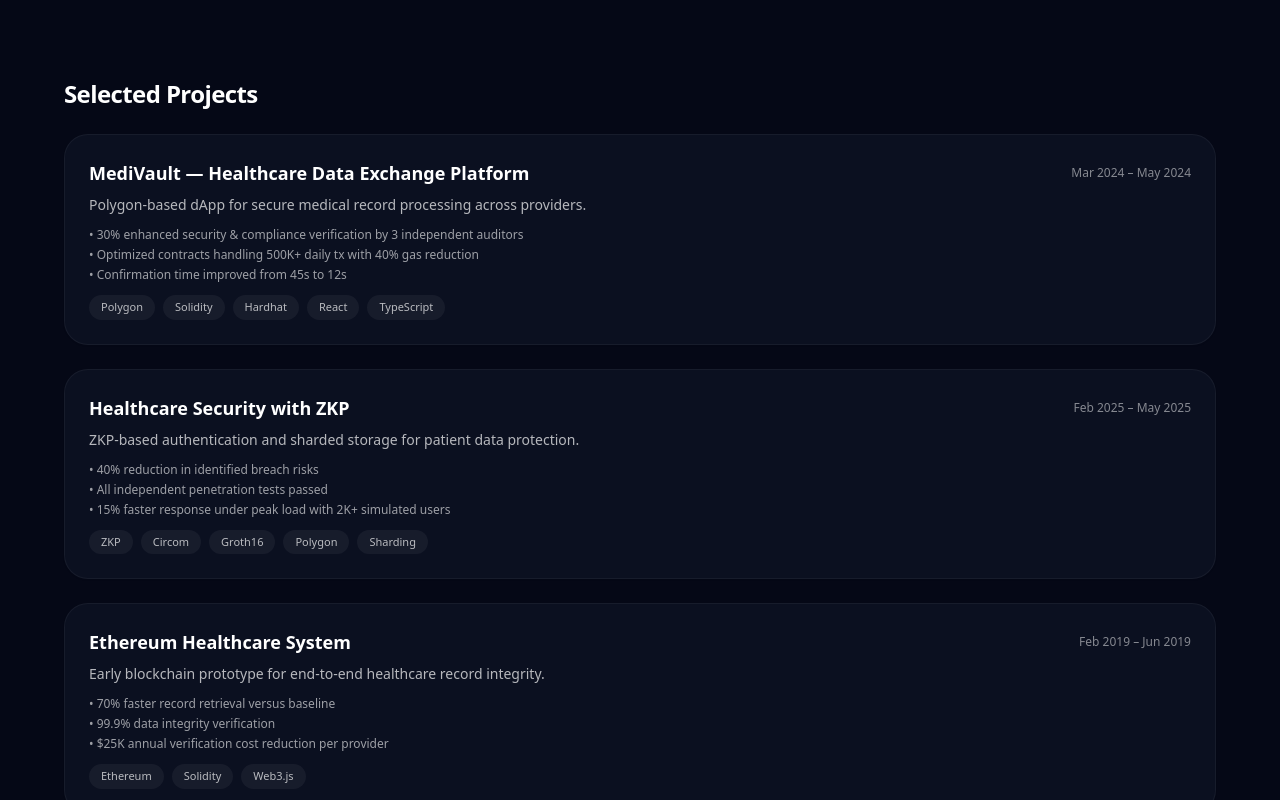
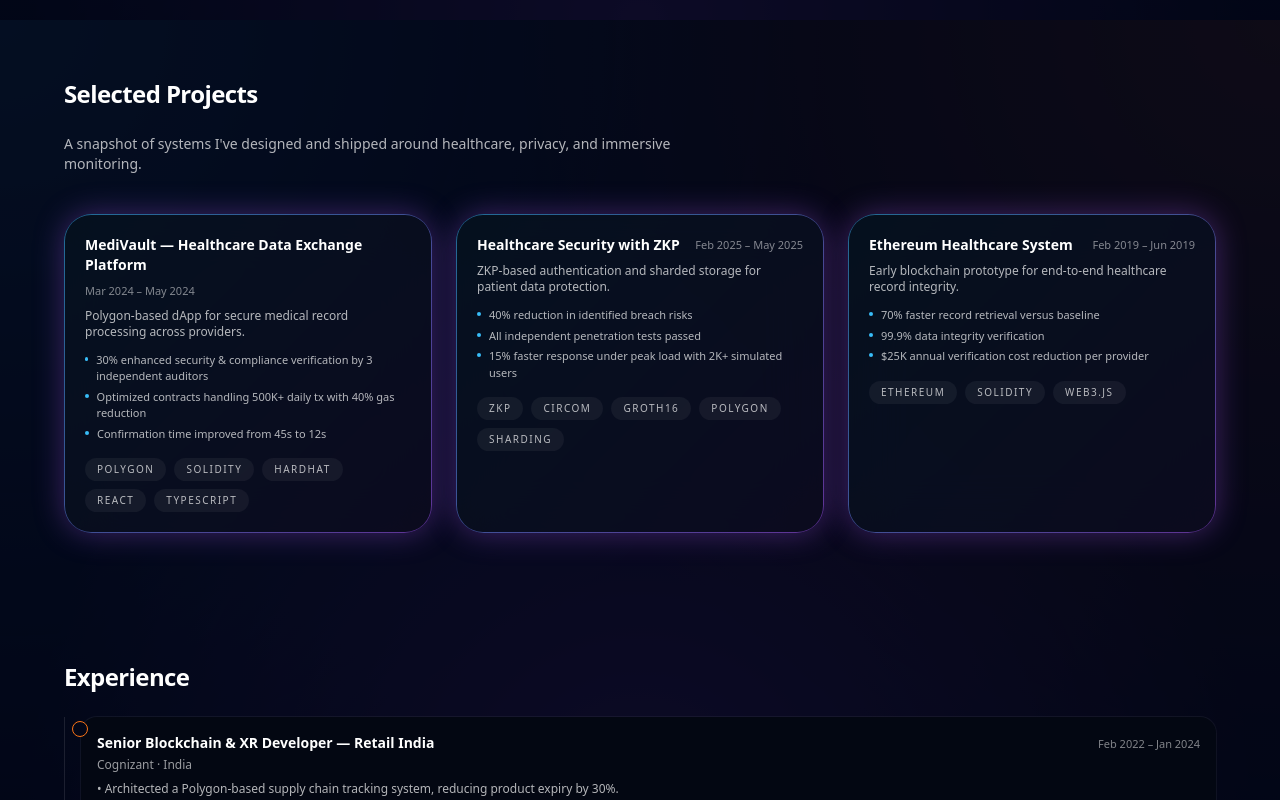
Before and after one commit to Maheshsiddu29/zk-city-portfolio, a React (Vite) app in the folder zk-city-portfolio/: page / in a window 1280 px wide. Shown: the part 1580-2380 px from the top of the page. Built offline with nearby package versions, Linux system fonts and the light colour scheme.

Commit message:
css changes

```diff
--- a/zk-city-portfolio/src/App.tsx
+++ b/zk-city-portfolio/src/App.tsx
@@ -9,7 +9,7 @@ import { Contact } from "./components/Contact";
 
 const App: React.FC = () => {
   return (
-    <div className="min-h-screen bg-bg text-white">
+    <div className="min-h-screen bg-bg/80 text-white">
       <Navbar />
       <main>
         <Hero />
@@ -19,10 +19,49 @@ const App: React.FC = () => {
         <Skills />
         <Contact />
       </main>
-      <footer className="border-t border-white/5 py-6 text-center text-xs text-white/50">
-        © {new Date().getFullYear()} Sai Mahesh Sure. Built with React ·
-        TypeScript · Tailwind.
+            <footer className="mt-10 border-t border-white/5 bg-footer-gradient/90 px-4 py-10">
+        <div className="mx-auto flex max-w-5xl flex-col items-center gap-6 text-center">
+          <div>
+            <p className="text-xs font-semibold uppercase tracking-[0.35em] text-white/60">
+              Join the movement
+            </p>
+            <h2 className="mt-3 text-3xl font-semibold tracking-tight text-white sm:text-4xl">
+              Build the next wave of secure,{" "}
+              <span className="bg-gradient-to-r from-accent2 via-accentPurple to-accent bg-clip-text text-transparent">
+                privacy-first
+              </span>{" "}
+              apps.
+            </h2>
+            <p className="mt-3 max-w-2xl text-sm text-white/70">
+              I&apos;m looking for teams who care about strong engineering,
+              cryptography, and delightful user experiences. If that&apos;s you,
+              let&apos;s talk about what we can build together.
+            </p>
+          </div>
+
+          <div className="flex flex-wrap justify-center gap-4">
+            <a
+              href="mailto:saimaheshsure29@gmail.com"
+              className="rounded-full bg-gradient-to-r from-accent2 via-accentPurple to-accent px-8 py-3 text-sm font-medium text-white shadow-glow transition hover:shadow-glow-soft"
+            >
+              See in action — contact me
+            </a>
+            <a
+              href="/Sai_Mahesh_resume.pdf"
+              target="_blank"
+              className="rounded-full border border-white/20 bg-surface/80 px-8 py-3 text-sm font-medium text-white/80 backdrop-blur-md transition hover:border-white/50 hover:text-white"
+            >
+              Download resume
+            </a>
+          </div>
+
+          <div className="mt-4 text-[11px] text-white/50">
+            © {new Date().getFullYear()} Sai Mahesh Sure · Built with React,
+            TypeScript & Tailwind. Made with passion and way too much coffee.
+          </div>
+        </div>
       </footer>
+
     </div>
   );
 };
--- a/zk-city-portfolio/src/components/Hero.tsx
+++ b/zk-city-portfolio/src/components/Hero.tsx
@@ -9,9 +9,9 @@ export const Hero: React.FC = () => {
 
   return (
     <section
-      id="about"
-      className="flex min-h-screen items-center bg-gradient-to-b from-bg via-bg to-surfaceSoft px-4 pt-24"
-    >
+    id="about"
+    className="flex min-h-screen items-center bg-app-gradient px-4 pt-24"
+  >
       <div className="mx-auto grid max-w-6xl gap-10 md:grid-cols-[3fr,2fr] md:items-center">
         {/* Left: text */}
         <div className="space-y-6">
--- a/zk-city-portfolio/src/components/Projects.tsx
+++ b/zk-city-portfolio/src/components/Projects.tsx
@@ -18,9 +18,9 @@ const projects: Project[] = [
     metrics: [
       "30% enhanced security & compliance verification by 3 independent auditors",
       "Optimized contracts handling 500K+ daily tx with 40% gas reduction",
-      "Confirmation time improved from 45s to 12s",
+      "Confirmation time improved from 45s to 12s"
     ],
-    tech: ["Polygon", "Solidity", "Hardhat", "React", "TypeScript"],
+    tech: ["Polygon", "Solidity", "Hardhat", "React", "TypeScript"]
   },
   {
     title: "Healthcare Security with ZKP",
@@ -30,9 +30,9 @@ const projects: Project[] = [
     metrics: [
       "40% reduction in identified breach risks",
       "All independent penetration tests passed",
-      "15% faster response under peak load with 2K+ simulated users",
+      "15% faster response under peak load with 2K+ simulated users"
     ],
-    tech: ["ZKP", "Circom", "Groth16", "Polygon", "Sharding"],
+    tech: ["ZKP", "Circom", "Groth16", "Polygon", "Sharding"]
   },
   {
     title: "Ethereum Healthcare System",
@@ -42,44 +42,57 @@ const projects: Project[] = [
     metrics: [
       "70% faster record retrieval versus baseline",
       "99.9% data integrity verification",
-      "$25K annual verification cost reduction per provider",
+      "$25K annual verification cost reduction per provider"
     ],
-    tech: ["Ethereum", "Solidity", "Web3.js"],
-  },
+    tech: ["Ethereum", "Solidity", "Web3.js"]
+  }
 ];
 
 export const Projects: React.FC = () => {
   return (
     <Section id="projects" label="Selected Projects">
-      <div className="space-y-6">
+      <p className="max-w-2xl text-sm text-white/70">
+        A snapshot of systems I&apos;ve designed and shipped around healthcare,
+        privacy, and immersive monitoring.
+      </p>
+      <div className="mt-4 grid gap-6 md:grid-cols-3">
         {projects.map((project) => (
-          <article
+          <div
             key={project.title}
-            className="rounded-3xl border border-white/5 bg-surface p-6 shadow-sm transition hover:border-accent/60 hover:shadow-lg"
+            className="rounded-[28px] bg-card-gradient p-[1px] shadow-glow-soft"
           >
+            <article className="flex h-full flex-col rounded-[26px] bg-surface/90 p-5 backdrop-blur-xl">
               <div className="flex flex-wrap items-center justify-between gap-2">
-              <h3 className="text-lg font-semibold text-white">
+                <h3 className="text-sm font-semibold text-white">
                   {project.title}
                 </h3>
-              <span className="text-xs text-white/50">{project.period}</span>
+                <span className="text-[11px] text-white/50">
+                  {project.period}
+                </span>
               </div>
-            <p className="mt-2 text-sm text-white/70">{project.tagline}</p>
-            <ul className="mt-3 space-y-1 text-xs text-white/60">
+              <p className="mt-2 text-xs text-white/70">{project.tagline}</p>
+
+              <ul className="mt-3 space-y-1 text-[11px] text-white/70">
                 {project.metrics.map((m) => (
-                <li key={m}>• {m}</li>
+                  <li key={m} className="flex gap-2">
+                    <span className="mt-[5px] h-[4px] w-[4px] rounded-full bg-accent2" />
+                    <span>{m}</span>
+                  </li>
                 ))}
               </ul>
-            <div className="mt-3 flex flex-wrap gap-2">
+
+              <div className="mt-4 flex flex-wrap gap-2">
                 {project.tech.map((t) => (
                   <span
                     key={t}
-                  className="rounded-full bg-white/5 px-3 py-1 text-[11px] text-white/70"
+                    className="rounded-full bg-white/5 px-3 py-1 text-[10px] uppercase tracking-[0.15em] text-white/70"
                   >
                     {t}
                   </span>
                 ))}
               </div>
             </article>
+          </div>
         ))}
       </div>
     </Section>
--- a/zk-city-portfolio/src/components/Skills.tsx
+++ b/zk-city-portfolio/src/components/Skills.tsx
@@ -9,7 +9,7 @@ type SkillCategory = {
 const skillCategories: SkillCategory[] = [
   {
     label: "Programming Languages",
-    items: ["Solidity", "TypeScript / JavaScript", "Python", "Rust", "C#", "SQL"],
+    items: ["Solidity", "TypeScript / JavaScript", "Python", "Rust", "C#", "SQL"]
   },
   {
     label: "Blockchain Technology & Security",
@@ -17,11 +17,11 @@ const skillCategories: SkillCategory[] = [
       "Smart Contract Design & Audits",
       "Gas Optimization",
       "ERC-20 / ERC-721",
-      "Zero-Knowledge Proofs (ZKPs)",
+      "Zero-Knowledge Proofs",
       "Circom, Groth16",
       "Web3.js, Hardhat, Truffle",
-      "Sharding Techniques",
-    ],
+      "Sharding Techniques"
+    ]
   },
   {
     label: "XR & Frontend Development",
@@ -31,8 +31,8 @@ const skillCategories: SkillCategory[] = [
       "HoloLens2",
       "Azure Spatial Anchors",
       "React",
-      "Next.js",
-    ],
+      "Next.js"
+    ]
   },
   {
     label: "Cloud / DevOps & Testing",
@@ -42,8 +42,8 @@ const skillCategories: SkillCategory[] = [
       "CI/CD Pipelines",
       "REST APIs",
       "Unit & Integration Testing",
-      "Mocha, Hardhat Test Suites",
-    ],
+      "Mocha, Hardhat Test Suites"
+    ]
   },
   {
     label: "Soft Skills",
@@ -52,24 +52,25 @@ const skillCategories: SkillCategory[] = [
       "Problem Solving",
       "Analytical Thinking",
       "Cross-functional Collaboration",
-      "Mentoring & Knowledge Sharing",
-    ],
-  },
+      "Mentoring & Knowledge Sharing"
+    ]
+  }
 ];
 
 export const Skills: React.FC = () => {
   return (
     <Section id="skills" label="Skills">
       <p className="max-w-2xl text-sm text-white/70">
-        A toolkit shaped around secure blockchain systems, immersive XR
-        experiences, and production-ready engineering workflows.
+        Tools and disciplines I use to build secure, polished systems from
+        prototype to production.
       </p>
-      <div className="grid gap-5 md:grid-cols-2">
+      <div className="mt-4 grid gap-5 md:grid-cols-3">
         {skillCategories.map((cat) => (
           <div
             key={cat.label}
-            className="rounded-2xl border border-white/5 bg-surface p-4 shadow-sm"
+            className="rounded-3xl bg-gradient-to-br from-accent2/40 via-accentPurple/40 to-accent/40 p-[1px]"
           >
+            <div className="h-full rounded-[26px] bg-surface/95 p-4 backdrop-blur-xl">
               <h3 className="text-sm font-semibold text-white">
                 {cat.label}
               </h3>
@@ -84,6 +85,7 @@ export const Skills: React.FC = () => {
                 ))}
               </div>
             </div>
+          </div>
         ))}
       </div>
     </Section>
--- a/zk-city-portfolio/src/index.css
+++ b/zk-city-portfolio/src/index.css
@@ -3,5 +3,11 @@
 @tailwind utilities;
 
 body {
-  @apply bg-bg text-white antialiased;
+  @apply text-white antialiased;
+  background-color: #020617;
+  background-image:
+    radial-gradient(circle at 0% 0%, rgba(56,189,248,0.25), transparent 55%),
+    radial-gradient(circle at 100% 0%, rgba(249,115,22,0.25), transparent 55%),
+    radial-gradient(circle at 50% 100%, rgba(168,85,247,0.35), transparent 60%);
+  background-attachment: fixed;
 }
--- a/zk-city-portfolio/tailwind.config.js
+++ b/zk-city-portfolio/tailwind.config.js
@@ -1,17 +1,36 @@
 /** @type {import('tailwindcss').Config} */
 export default {
-  content: ["./index.html", "./src/**/*.{ts,tsx,js,jsx}"],
+  content: ["./index.html", "./src/**/*.{js,ts,jsx,tsx}"],
   theme: {
     extend: {
       colors: {
-        bg: "#050816",
-        surface: "#0b1020",
-        surfaceSoft: "#111827",
-        accent: "#4f46e5",
-        accentSoft: "#6366f1",
-        accent2: "#06b6d4",
+        bg: "#020617",          // overall page background (very dark slate)
+        surface: "#030712",     // deep card background
+        surfaceSoft: "#020617",
+        accent: "#f97316",      // orange
+        accentSoft: "#fb923c",
+        accent2: "#38bdf8",     // neon blue
+        accentPurple: "#a855f7" // neon purple
       },
-    },
+      backgroundImage: {
+        // global page glow (Huly-like)
+        "app-gradient":
+          "radial-gradient(circle at 0% 0%, rgba(56,189,248,0.25), transparent 55%)," +
+          "radial-gradient(circle at 100% 0%, rgba(248,113,113,0.20), transparent 55%)," +
+          "radial-gradient(circle at 50% 100%, rgba(168,85,247,0.35), transparent 60%)",
+        // cards + sections
+        "card-gradient":
+          "linear-gradient(135deg, rgba(56,189,248,0.55), rgba(168,85,247,0.55))",
+        "footer-gradient":
+          "radial-gradient(circle at 50% 0%, rgba(56,189,248,0.35), transparent 55%)," +
+          "radial-gradient(circle at 10% 100%, rgba(249,115,22,0.35), transparent 55%)," +
+          "radial-gradient(circle at 90% 100%, rgba(168,85,247,0.30), transparent 60%)"
+      },
+      boxShadow: {
+        glow: "0 0 40px rgba(56,189,248,0.45)",
+        "glow-soft": "0 0 30px rgba(168,85,247,0.35)"
+      }
+    }
   },
-  plugins: [],
+  plugins: []
 };
```
Lines whose indentation alone changed are shown as unchanged.
